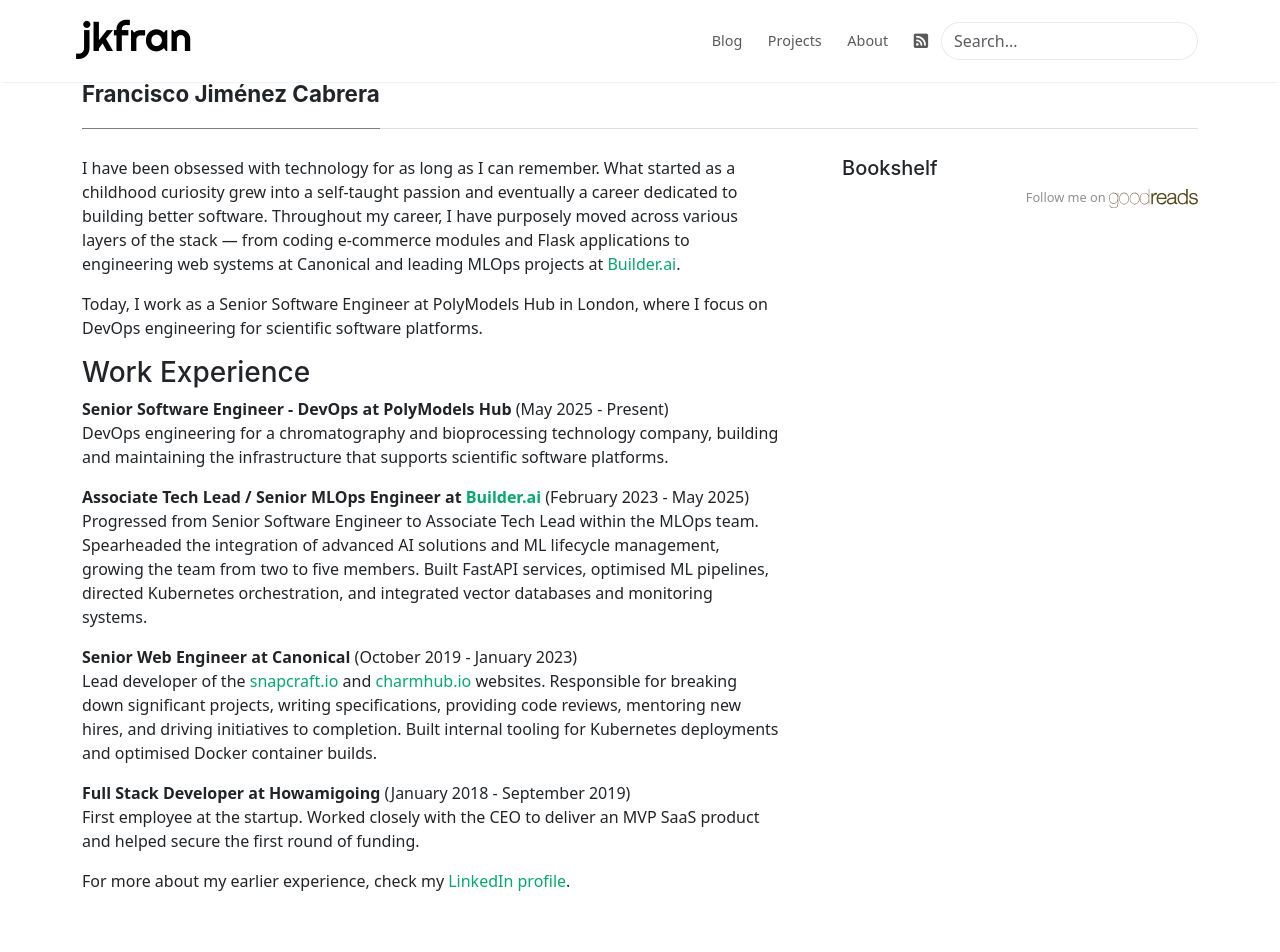
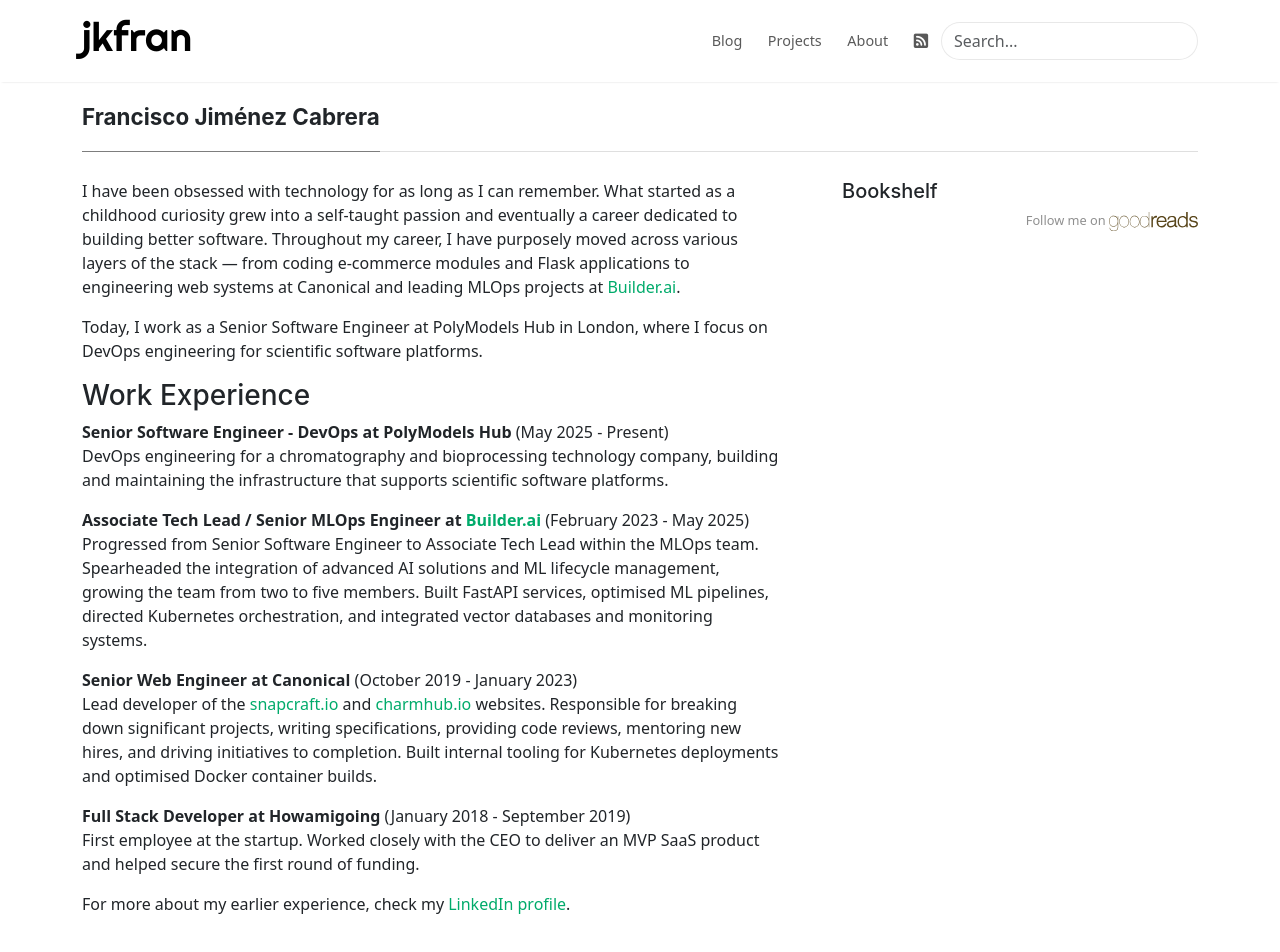
Before and after one commit to jkfran/jkfran.com, a Jekyll site: the page built from _pages/about.md, in a window 1280 px wide and 1400 px high. Shown: the top 952 px of the window. Built offline with Jekyll 4.4.1, drawn with Linux system fonts in a browser that asks for light colours.

Commit message:
Fix content overlapping navbar: increase margin-top for BS5 taller navbar

```diff
--- a/_sass/_layout.scss
+++ b/_sass/_layout.scss
@@ -3,7 +3,7 @@
 .site-content {
   min-height: 60vh;
   padding-top: 1.5rem;
-  margin-top: 57px;
+  margin-top: 80px;
   transition: all 0.4s;
 }
 
```
